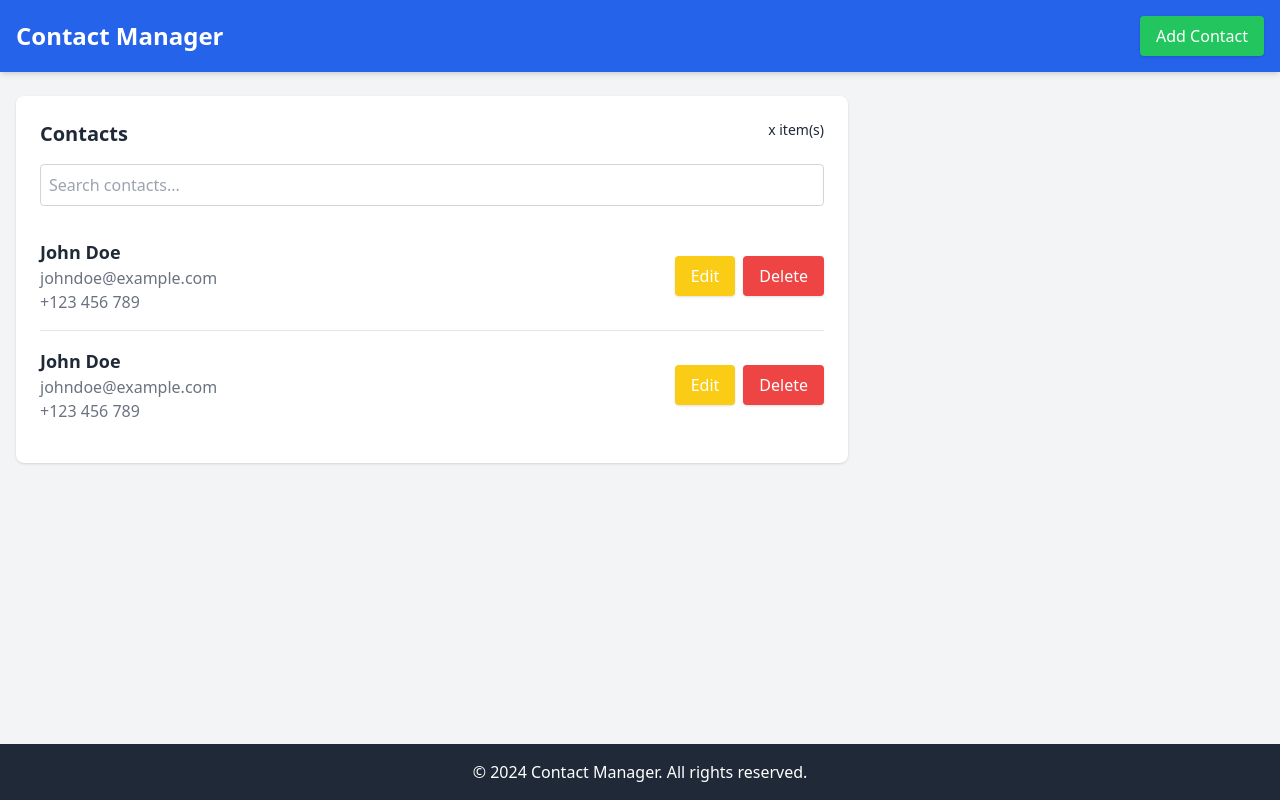
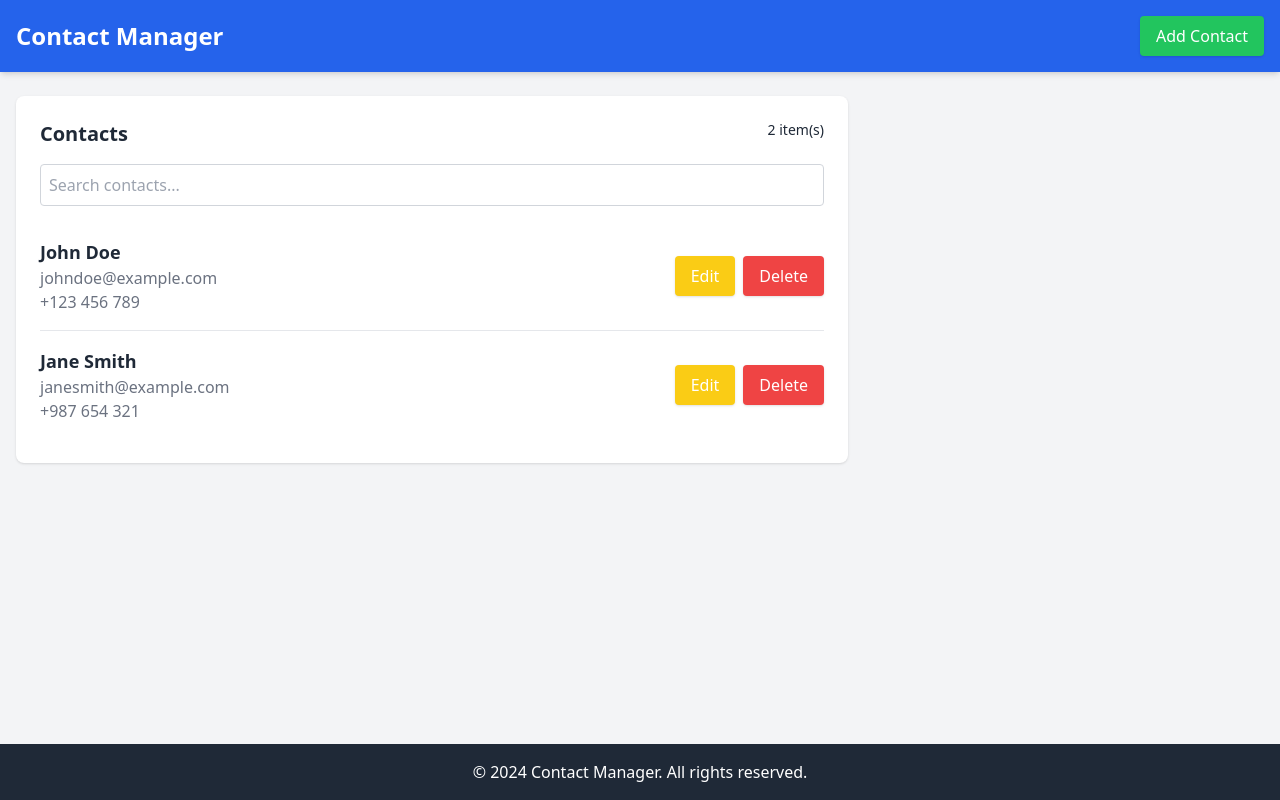
Before and after one commit to BelalBou/Contact_App_Belal, a Vue app: page / in a window 1280 px wide. Built offline with nearby package versions, Linux system fonts and the light colour scheme.

Commit message:
Display contacts from localStorage

```diff
--- a/src/App.vue
+++ b/src/App.vue
@@ -1,9 +1,15 @@
 <script setup>
 import { RouterLink, RouterView } from "vue-router";
+import AppFooter from "@/components/AppFooter.vue";
+import AppHeader from "@/components/AppHeader.vue";
 </script>
 
 <template>
-  <RouterView />
+  <body class="min-h-screen flex flex-col bg-gray-100 text-gray-800 font-sans">
+    <AppHeader />
+    <RouterView />
+    <AppFooter />
+  </body>
 </template>
 
 <style scoped></style>
--- /dev/null
+++ b/src/components/AppFooter.vue
@@ -0,0 +1,8 @@
+<template>
+  <!-- Footer -->
+  <footer class="bg-gray-800 text-white py-4 mt-6">
+    <div class="container mx-auto px-4 text-center">
+      <p>&copy; 2024 Contact Manager. All rights reserved.</p>
+    </div>
+  </footer>
+</template>
--- /dev/null
+++ b/src/components/AppHeader.vue
@@ -0,0 +1,14 @@
+<template>
+  <!-- Header -->
+  <header class="bg-blue-600 text-white py-4 shadow-md">
+    <div class="container mx-auto px-4 flex justify-between items-center">
+      <h1 class="text-2xl font-bold"><a href="/">Contact Manager</a></h1>
+      <button
+        onclick="window.location.href='/AddContact'"
+        class="bg-green-500 text-white px-4 py-2 rounded shadow hover:bg-green-600"
+      >
+        Add Contact
+      </button>
+    </div>
+  </header>
+</template>
--- /dev/null
+++ b/src/components/ContactsList.vue
@@ -0,0 +1,16 @@
+<script setup>
+import ContactsListItem from "@/components/ContactsListItem.vue";
+const props = defineProps({
+  contacts: Object,
+});
+</script>
+
+<template>
+  <ul id="contacts-list" class="divide-y divide-gray-200">
+    <ContactsListItem
+      v-for="contact in contacts"
+      :key="contact.id"
+      :contact="contact"
+    />
+  </ul>
+</template>
--- /dev/null
+++ b/src/components/ContactsListItem.vue
@@ -0,0 +1,27 @@
+<script setup>
+const props = defineProps({
+  contact: Object,
+});
+</script>
+
+<template>
+  <li class="md:flex items-center justify-between py-4">
+    <div class="pb-4 md:pb-0">
+      <h3 class="text-lg font-semibold">{{ contact.name }}</h3>
+      <p class="text-gray-500">{{ contact.email }}</p>
+      <p class="text-gray-500">{{ contact.phone }}</p>
+    </div>
+    <div class="flex gap-2">
+      <button
+        class="bg-yellow-400 text-white px-4 py-2 rounded shadow hover:bg-yellow-500"
+      >
+        Edit
+      </button>
+      <button
+        class="bg-red-500 text-white px-4 py-2 rounded shadow hover:bg-red-600"
+      >
+        Delete
+      </button>
+    </div>
+  </li>
+</template>
--- /dev/null
+++ b/src/components/ContactsListMain.vue
@@ -0,0 +1,36 @@
+<script setup>
+import ContactsList from "./ContactsList.vue";
+import { useContactsStore } from "@/stores/contacts";
+
+const contactsStore = useContactsStore();
+
+const contacts = contactsStore.contacts;
+
+const props = defineProps({
+  contacts: Array,
+});
+</script>
+
+<template>
+  <!-- Main Content -->
+  <main class="container mx-auto px-4 mt-6 flex-grow">
+    <div class="flex flex-col lg:flex-row gap-6">
+      <!-- Contact List Section -->
+      <section class="w-full lg:w-2/3 bg-white rounded-lg shadow p-6">
+        <h2 class="text-xl mb-4 flex justify-between">
+          <span class="font-semibold">Contacts</span>
+          <span class="text-sm">{{ contacts.length }} item(s)</span>
+        </h2>
+        <div class="flex items-center mb-4">
+          <input
+            type="text"
+            placeholder="Search contacts..."
+            class="w-full p-2 rounded border border-gray-300 focus:outline-none focus:ring-2 focus:ring-blue-500"
+          />
+        </div>
+
+        <ContactsList :contacts="contacts" />
+      </section>
+    </div>
+  </main>
+</template>
--- /dev/null
+++ b/src/stores/contacts.js
@@ -0,0 +1,34 @@
+// src/stores/contacts.js
+import { defineStore } from "pinia";
+import { reactive, watch, ref } from "vue";
+
+export const useContactsStore = defineStore("contacts", () => {
+  const contacts = reactive(
+    JSON.parse(localStorage.getItem("contacts")) || [
+      {
+        id: 1,
+        name: "John Doe",
+        email: "johndoe@example.com",
+        phone: "+123 456 789",
+      },
+      {
+        id: 2,
+        name: "Jane Smith",
+        email: "janesmith@example.com",
+        phone: "+987 654 321",
+      },
+    ]
+  );
+
+  watch(
+    contacts,
+    (newContacts) => {
+      localStorage.setItem("contacts", JSON.stringify(newContacts));
+    },
+    { deep: true }
+  );
+
+  return {
+    contacts,
+  };
+});
--- a/src/views/AddContact.vue
+++ b/src/views/AddContact.vue
@@ -1,20 +1,6 @@
 <script setup></script>
 
 <template>
-  <body class="min-h-screen flex flex-col bg-gray-100 text-gray-800 font-sans">
-    <!-- Header -->
-    <header class="bg-blue-600 text-white py-4 shadow-md">
-      <div class="container mx-auto px-4 flex justify-between items-center">
-        <h1 class="text-2xl font-bold">Contact Manager</h1>
-        <button
-          onclick="window.location.href='/add-contact'"
-          class="bg-green-500 text-white px-4 py-2 rounded shadow hover:bg-green-600"
-        >
-          Add Contact
-        </button>
-      </div>
-    </header>
-
   <!-- Main Content -->
   <main class="container mx-auto px-4 mt-6 flex-grow">
     <div class="flex flex-col lg:flex-row gap-6">
@@ -59,12 +45,4 @@
       </section>
     </div>
   </main>
-
-    <!-- Footer -->
-    <footer class="bg-gray-800 text-white py-4 mt-6">
-      <div class="container mx-auto px-4 text-center">
-        <p>&copy; 2024 Contact Manager. All rights reserved.</p>
-      </div>
-    </footer>
-  </body>
 </template>
--- a/src/views/Dashboard.vue
+++ b/src/views/Dashboard.vue
@@ -1,87 +1,9 @@
+<!-- src/components/Dashboard.vue -->
+
+<script setup>
+import ContactsListMain from "@/components/ContactsListMain.vue";
+</script>
+
 <template>
-  <body class="min-h-screen flex flex-col bg-gray-100 text-gray-800 font-sans">
-    <!-- Header -->
-    <header class="bg-blue-600 text-white py-4 shadow-md">
-      <div class="container mx-auto px-4 flex justify-between items-center">
-        <h1 class="text-2xl font-bold">Contact Manager</h1>
-        <button
-          onclick="window.location.href='/AddContact'"
-          class="bg-green-500 text-white px-4 py-2 rounded shadow hover:bg-green-600"
-        >
-          Add Contact
-        </button>
-      </div>
-    </header>
-
-    <!-- Main Content -->
-    <main class="container mx-auto px-4 mt-6 flex-grow">
-      <div class="flex flex-col lg:flex-row gap-6">
-        <!-- Contact List Section -->
-        <section class="w-full lg:w-2/3 bg-white rounded-lg shadow p-6">
-          <h2 class="text-xl mb-4 flex justify-between">
-            <span class="font-semibold">Contacts</span>
-            <span class="text-sm">x item(s)</span>
-          </h2>
-          <div class="flex items-center mb-4">
-            <input
-              type="text"
-              placeholder="Search contacts..."
-              class="w-full p-2 rounded border border-gray-300 focus:outline-none focus:ring-2 focus:ring-blue-500"
-            />
-          </div>
-          <ul id="contacts-list" class="divide-y divide-gray-200">
-            <!-- Example Contact Item -->
-            <li class="md:flex items-center justify-between py-4">
-              <div class="pb-4 md:pb-0">
-                <h3 class="text-lg font-semibold">John Doe</h3>
-                <p class="text-gray-500">johndoe@example.com</p>
-                <p class="text-gray-500">+123 456 789</p>
-              </div>
-              <div class="flex gap-2">
-                <button
-                  class="bg-yellow-400 text-white px-4 py-2 rounded shadow hover:bg-yellow-500"
-                >
-                  Edit
-                </button>
-                <button
-                  class="bg-red-500 text-white px-4 py-2 rounded shadow hover:bg-red-600"
-                >
-                  Delete
-                </button>
-              </div>
-            </li>
-            <!-- Add more contacts here -->
-            <li class="md:flex items-center justify-between py-4">
-              <div class="pb-4 md:pb-0">
-                <h3 class="text-lg font-semibold">John Doe</h3>
-                <p class="text-gray-500">johndoe@example.com</p>
-                <p class="text-gray-500">+123 456 789</p>
-              </div>
-              <div class="flex gap-2">
-                <button
-                  class="bg-yellow-400 text-white px-4 py-2 rounded shadow hover:bg-yellow-500"
-                >
-                  Edit
-                </button>
-                <button
-                  class="bg-red-500 text-white px-4 py-2 rounded shadow hover:bg-red-600"
-                >
-                  Delete
-                </button>
-              </div>
-            </li>
-          </ul>
-        </section>
-      </div>
-    </main>
-
-    <!-- Footer -->
-    <footer class="bg-gray-800 text-white py-4 mt-6">
-      <div class="container mx-auto px-4 text-center">
-        <p>&copy; 2024 Contact Manager. All rights reserved.</p>
-      </div>
-    </footer>
-  </body>
+  <ContactsListMain />
 </template>
-
-<style></style>
```
Lines whose indentation alone changed are shown as unchanged.
